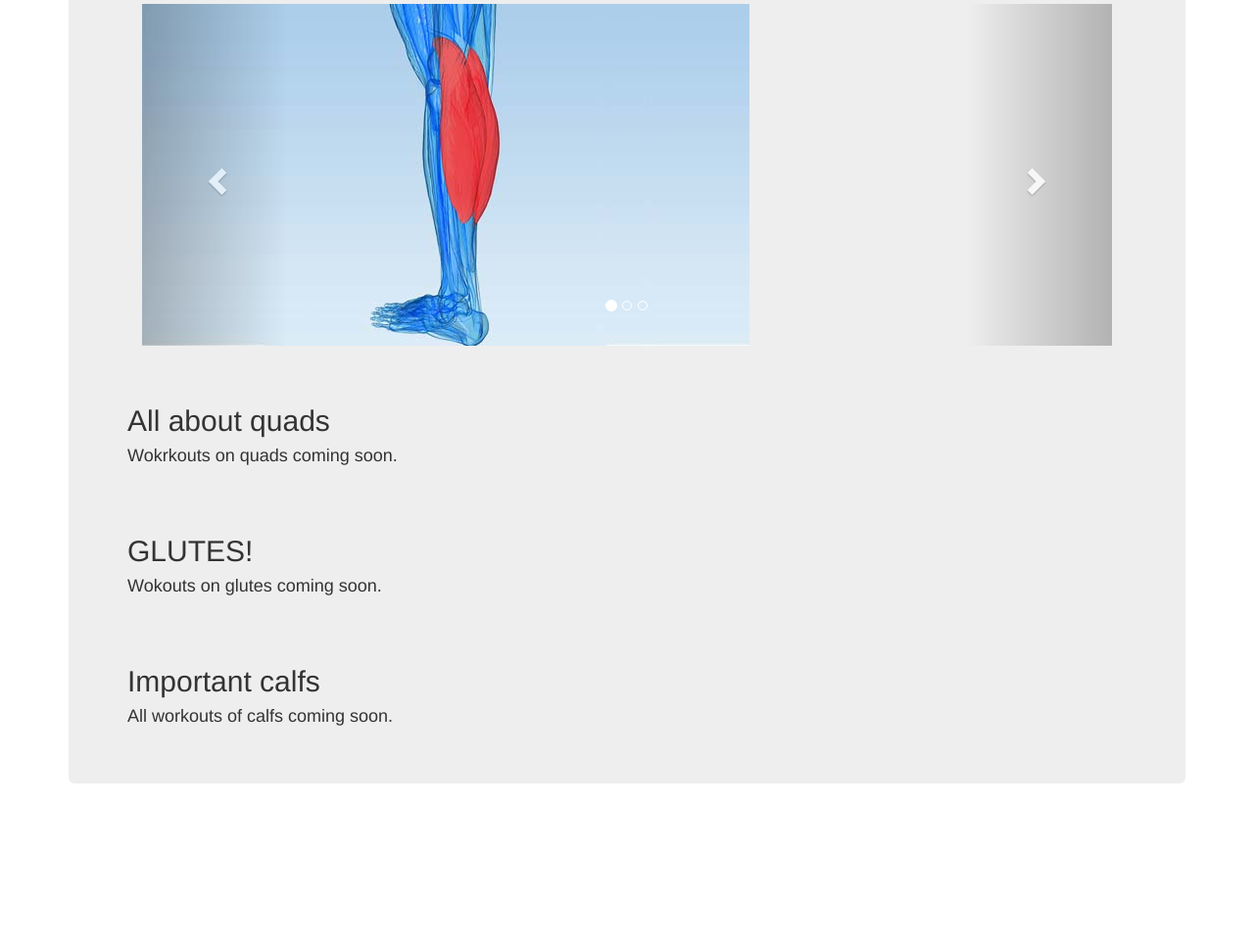
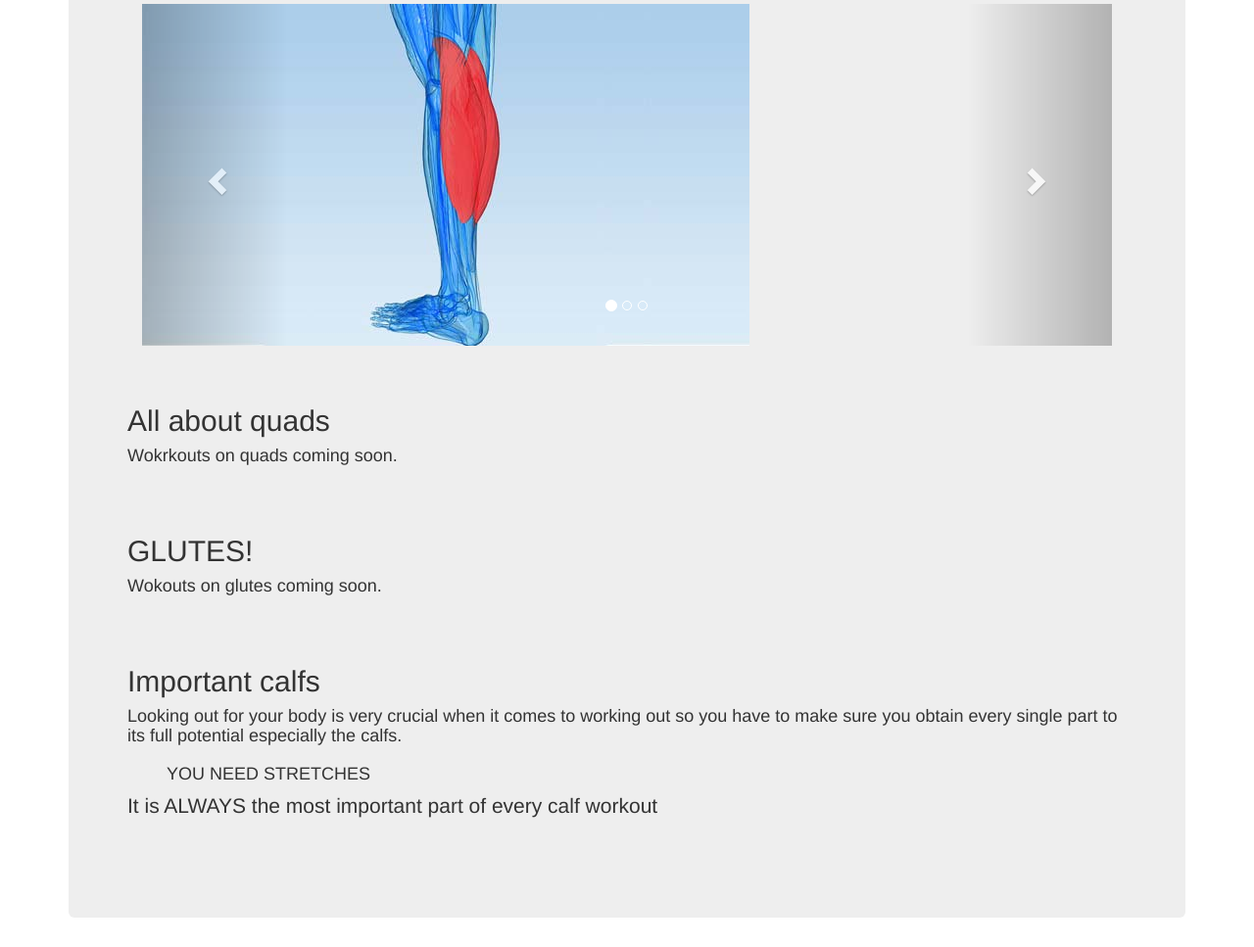
Before and after one commit to NestorG3035/cyo, a plain HTML site: page index.html in a window 1280 px wide. Shown: the part 361-1328 px from the top of the page at 98% size. Before the commit the page ends 1191 px from the top, so only its background shows below. Drawn offline with nearby package versions, Linux system fonts and the light colour scheme; a web font is replaced by a local one.

Commit message:
added more info

```diff
--- /dev/null
+++ b/custom.css
@@ -0,0 +1,3 @@
+.quads{
+    text-
+}
--- a/index.html
+++ b/index.html
@@ -132,9 +132,12 @@
       <div id="calfworkouts">
         <h2> Important calfs </h2>
           <h4>
-          All workouts of calfs coming soon.
+         Looking out for your body is very crucial when it comes to working out so you have to make sure you obtain every single part  to its full potential especially the calfs. <br></br>
+         <ul> YOU NEED STRETCHES</ul>
+         <p>It is ALWAYS the most important part of every calf workout </p>
           </h4>
         </div>
+        <br></br>
 
 <div id ="nutritionfacts">
 
--- a/style.css
+++ /dev/null
@@ -1,3 +0,0 @@
-.quads{
-    color: red ;
-}
```
